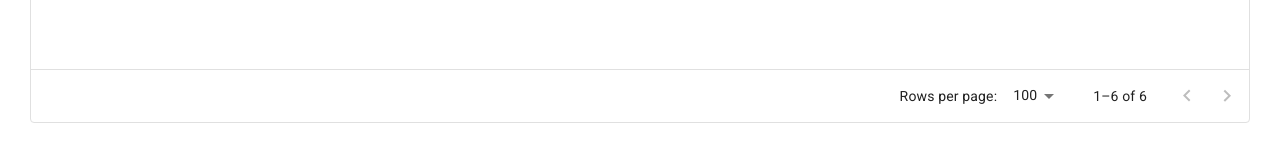
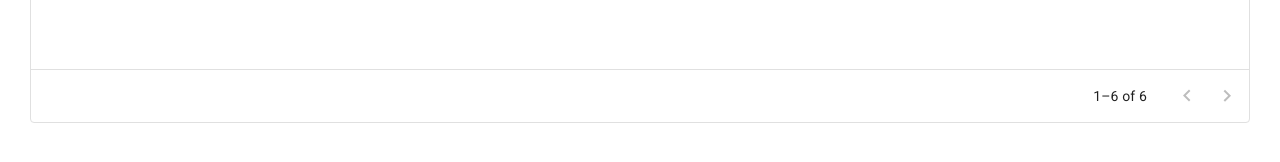
Before and after one commit to YsisC/ecommerce, a Next.js app: page /orders/history in a window 1280 px wide. Shown: the part 642-804 px from the top of the page. Built offline with nearby package versions, Linux system fonts and the light colour scheme.

Commit message:
detallles de importacion

```diff
--- a/pages/category/kid.tsx
+++ b/pages/category/kid.tsx
@@ -17,6 +17,7 @@ const KidPage: NextPage = () => {
 
   return (
     <ShopLayout title={'Teslo-Shop - Kids'} pageDescription={'Encuentra los mejores productos de Teslo para niños'}>
+        <>
         <Typography variant='h1' component='h1'>Niños</Typography>
         <Typography variant='h2' sx={{ mb: 1 }}>Productos para niños</Typography>
 
@@ -26,6 +27,8 @@ const KidPage: NextPage = () => {
             : <ProductList products={ products } />
         }
 
+        </>
+
 
 
 
--- a/pages/category/men.tsx
+++ b/pages/category/men.tsx
@@ -17,7 +17,8 @@ const MenPage: NextPage = () => {
 
   return (
     <ShopLayout title={'Teslo-Shop - Men'} pageDescription={'Encuentra los mejores productos de Teslo para ellos'}>
-        <Typography variant='h1' component='h1'>Hombres</Typography>
+       <>
+       <Typography variant='h1' component='h1'>Hombres</Typography>
         <Typography variant='h2' sx={{ mb: 1 }}>Productos para ellos</Typography>
 
         {
@@ -25,6 +26,8 @@ const MenPage: NextPage = () => {
             ? <FullScreenLoading />
             : <ProductList products={ products } />
         }
+
+       </>
 
 
 
--- a/pages/orders/history.tsx
+++ b/pages/orders/history.tsx
@@ -1,7 +1,7 @@
 import NextLink from 'next/link';
 
 import { Typography, Grid, Chip, Link } from '@mui/material';
-import { DataGrid, GridColDef, GridValueGetterParams } from '@mui/x-data-grid';
+import { DataGrid, GridColDef, GridValueGetterParams, GridRenderCellParams } from '@mui/x-data-grid';
 
 import { ShopLayout } from '../../components/layouts';
 
@@ -16,7 +16,7 @@ const columns: GridColDef[] = [
         headerName: 'Pagada',
         description: 'Muestra información si está pagada la orden o no',
         width: 200,
-        renderCell: (params: GridValueGetterParams) => {
+        renderCell: (params: GridRenderCellParams<any, any, any, any>) => {
             return (
                 params.row.paid
                     ? <Chip color="success" label="Pagada" variant='outlined' />
@@ -29,7 +29,7 @@ const columns: GridColDef[] = [
         headerName: 'Ver orden',
         width: 200,
         sortable: false,
-        renderCell: (params: GridValueGetterParams) => {
+        renderCell: (params: GridRenderCellParams<any, any, any, any>) => {
             return (
                <NextLink href={`/orders/${ params.row.id }`} passHref>
                     <Link underline='always'>
@@ -63,8 +63,8 @@ const HistoryPage = () => {
                 <DataGrid
                     rows={ rows }
                     columns={ columns }
-                    pageSize={ 10 }
-                    rowsPerPageOptions={ [10] }
+                    pageSizeOptions={[10]}
+
                 />
 
             </Grid>
```
Also changed, not shown: pages/category/women.tsx (+8 -2 lines).
